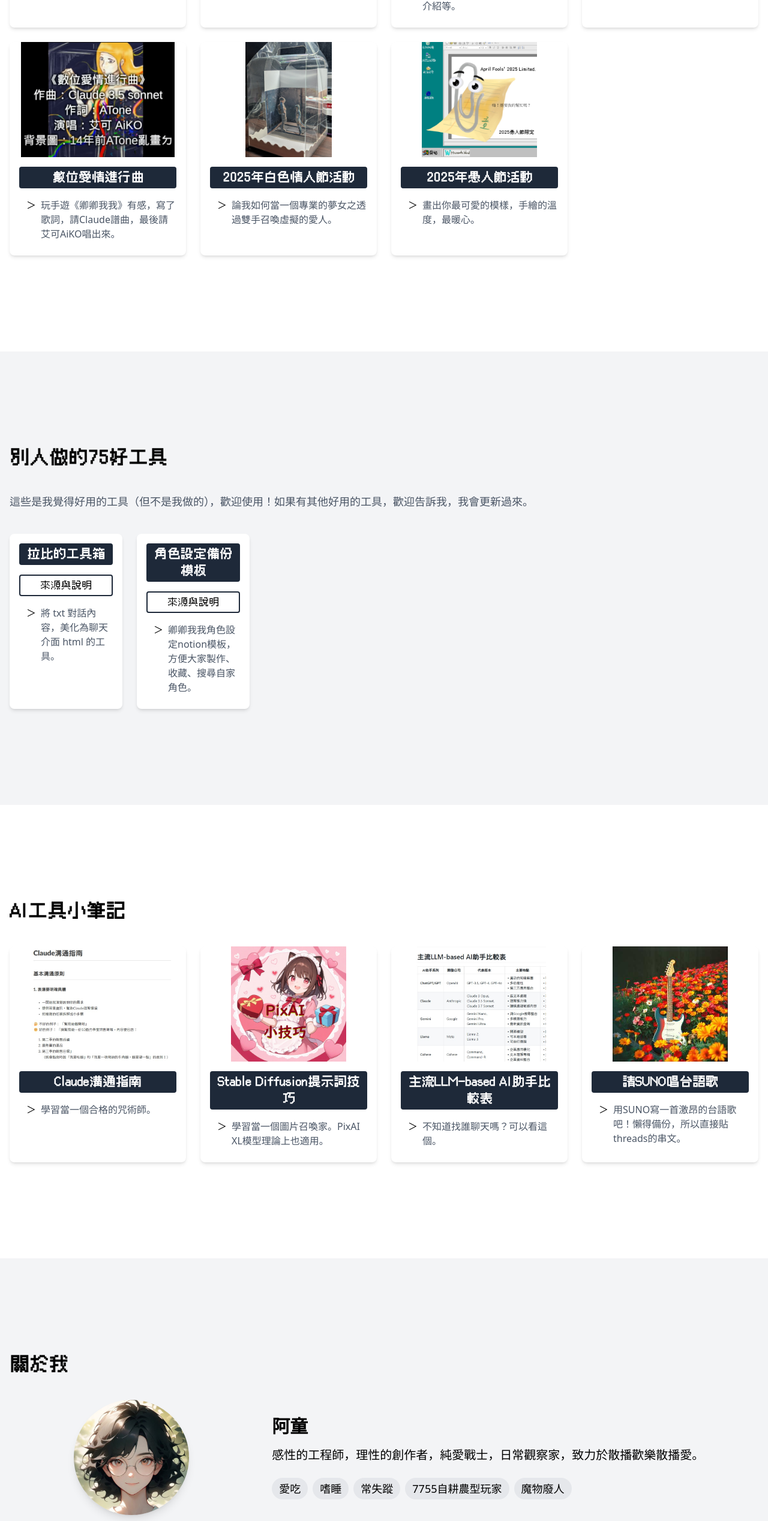
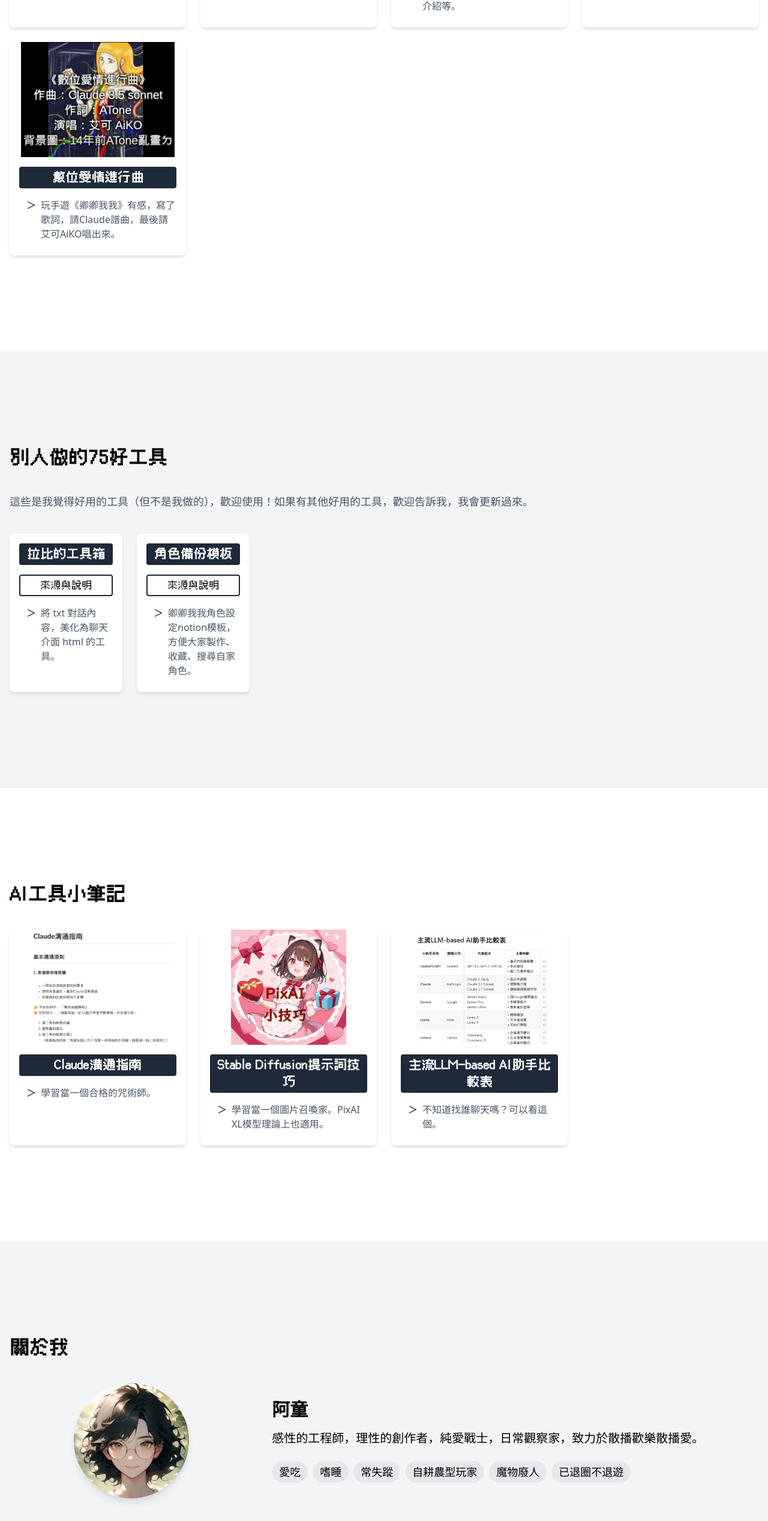
Before and after one commit to wuguofish/lonely-chat-ai, a Vue app: page / in a window 1280 px wide. Shown: the part 1156-3692 px from the top of the page at 60% size. Built offline with nearby package versions, Linux system fonts and the light colour scheme.

Commit message:
退圈相關調整

```diff
--- a/src/components/AiTools.vue
+++ b/src/components/AiTools.vue
@@ -43,12 +43,6 @@ const projects = [
         description: "不知道找誰聊天嗎？可以看這個。",
         image: "./projects/LLM_comparison.jpg",
         url: "https://wuguofish.github.io/7755/ai-assistants-comparison"
-    },
-    {
-        title: "請SUNO唱台語歌",
-        description: "用SUNO寫一首激昂的台語歌吧！懶得備份，所以直接貼threads的串文。",
-        image: "./projects/freeWill.jpg",
-        url: "https://www.threads.net/@atoneplaygame/post/DGVYlycSzSI?xmt=AQGzVU8TrPXBVIqyzj4ADRqflOGnIEPO7z4538RKFgkjDA"
     }
 ];
 </script>
--- a/src/components/Bookmarks.vue
+++ b/src/components/Bookmarks.vue
@@ -41,7 +41,7 @@ const projects = [
         url: "https://loveydovey-chat-converter.vercel.app/"
     },
     {
-        title: "角色設定備份模板",
+        title: "角色備份模板",
         description: "卿卿我我角色設定notion模板，方便大家製作、收藏、搜尋自家角色。",
         source: "https://www.plurk.com/p/3gju9gfqbi",
         url: "https://plausible-nephew-b4a.notion.site/16fadc11297c80ca9e5ae4fb3762434a"
--- a/src/components/Contact.vue
+++ b/src/components/Contact.vue
@@ -41,7 +41,7 @@
 <script setup>
 const name = "阿童";
 const bio = "感性的工程師，理性的創作者，純愛戰士，日常觀察家，致力於散播歡樂散播愛。";
-const skills = ["愛吃", "嗜睡", "常失蹤", "7755自耕農型玩家", "魔物廢人"];
+const skills = ["愛吃", "嗜睡", "常失蹤", "自耕農型玩家", "魔物廢人", "已退圈不退遊"];
 const contactMethods = [
     {
         name: "巴哈姆特",
@@ -49,6 +49,13 @@ const contactMethods = [
         bgColor: "cyan-600",
         textColor: "white",
         hoverColor: "cyan-700"
+    },
+    {
+        name: "Discord",
+        url: "https://www.notion.so/24bdd71adc5780ab952edf15d56fa489",
+        bgColor: "indigo-600",
+        textColor: "white",
+        hoverColor: "gray-700"
     },
     {
         name: "Threads",
@@ -62,7 +69,7 @@ const contactMethods = [
         url: "https://abr.ge/ydf2qxu",
         bgColor: "pink-700",
         textColor: "white",
-        hoverColor: "pink-800"
+        hoverColor: "pink-800",
     }
 ];
 </script>
--- a/src/components/Projects.vue
+++ b/src/components/Projects.vue
@@ -79,18 +79,6 @@ const projects = [
         description: "玩手遊《卿卿我我》有感，寫了歌詞，請Claude譜曲，最後請艾可AiKO唱出來。",
         image: "./projects/MyDigitalLover.png",
         url: "https://youtu.be/ejDiBranMNE?si=j4MU4l9TNEzBYn23"
-    },
-    {
-        title: "2025年白色情人節活動",
-        description: "論我如何當一個專業的夢女之透過雙手召喚虛擬的愛人。",
-        image: "./projects/20250314.jpg",
-        url: "https://www.threads.net/@atoneplaygame/post/DHJ9uylTCp-?xmt=AQGzPWDzXxUoC4YFreqQ7sLhpMuXI7r6-f6RWyT-nNmkcg"
-    },
-    {
-        title: "2025年愚人節活動",
-        description: "畫出你最可愛的模樣，手繪的溫度，最暖心。",
-        image: "./projects/20250401.jpg",
-        url: "https://www.threads.net/@atoneplaygame/post/DH8kdauSyrP?xmt=AQGzBtkh_iT2ckVGFHHDs9RQ76IgmJgSyQjjT1HztZOTAQ"
     }
 ];
 </script>
```
